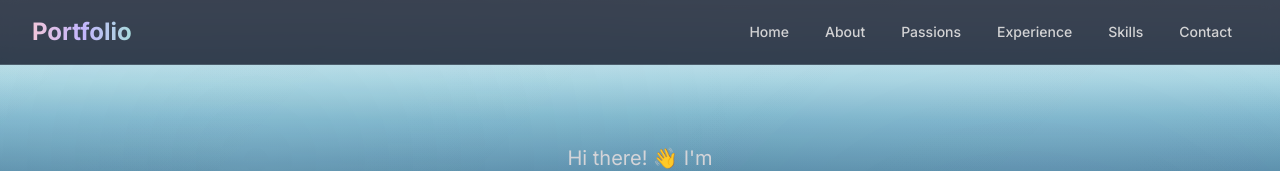
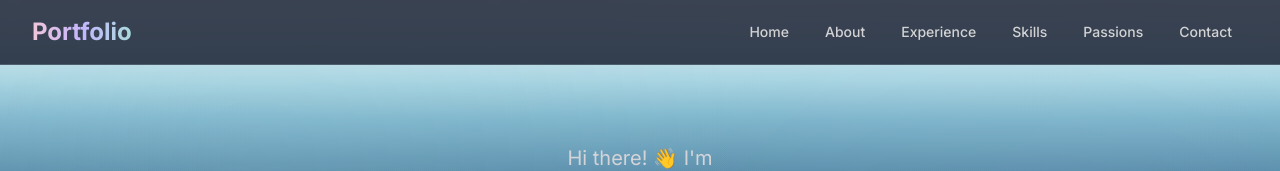
Before and after one commit to zmelina99/portfolio, a Next.js app: page / in a window 1280 px wide. Shown: the top 171 px of the page. Built offline with nearby package versions, Linux system fonts and the light colour scheme.

Commit message:
added analytics

```diff
--- a/app/layout.tsx
+++ b/app/layout.tsx
@@ -1,5 +1,6 @@
 import type { Metadata } from "next";
 import { Inter, Playfair_Display } from "next/font/google";
+import { Analytics } from "@vercel/analytics/react";
 import "./globals.css";
 
 const inter = Inter({
@@ -32,6 +33,7 @@ export default function RootLayout({
         style={{ fontFamily: "var(--font-inter)" }}
       >
         {children}
+        <Analytics />
       </body>
     </html>
   );
--- a/components/Navigation.tsx
+++ b/components/Navigation.tsx
@@ -27,9 +27,10 @@ export default function Navigation() {
   const navItems = [
     { label: "Home", id: "home" },
     { label: "About", id: "about" },
-    { label: "Passions", id: "passions" },
     { label: "Experience", id: "experience" },
     { label: "Skills", id: "skills" },
+    { label: "Passions", id: "passions" },
+
     // { label: "Projects", id: "projects" },
     { label: "Contact", id: "contact" },
   ];
--- a/package.json
+++ b/package.json
@@ -9,6 +9,7 @@
   },
   "dependencies": {
     "@radix-ui/react-slot": "^1.2.3",
+    "@vercel/analytics": "^1.5.0",
     "class-variance-authority": "^0.7.1",
     "clsx": "^2.1.1",
     "lucide-react": "^0.545.0",
```
Also changed, not shown: 1 other file (tests, documents, lock files or other folders).
